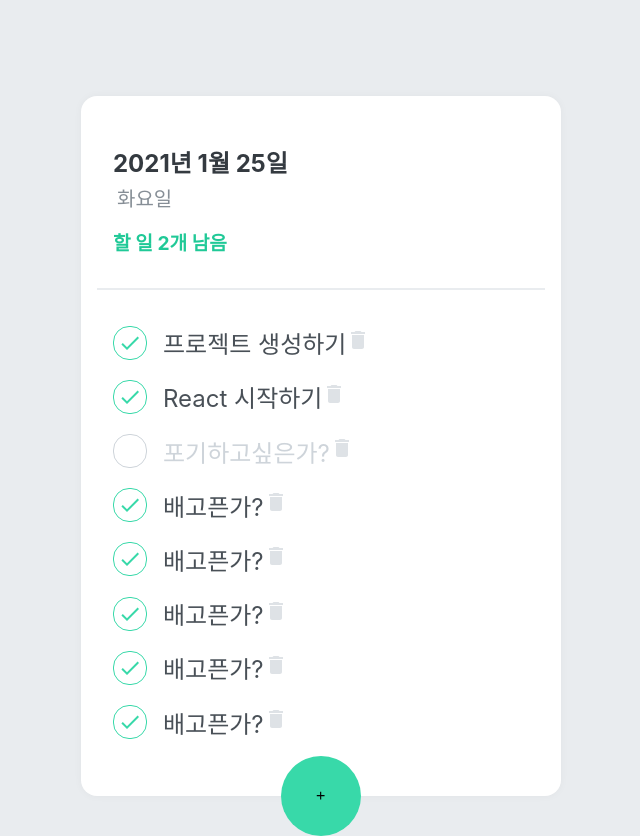
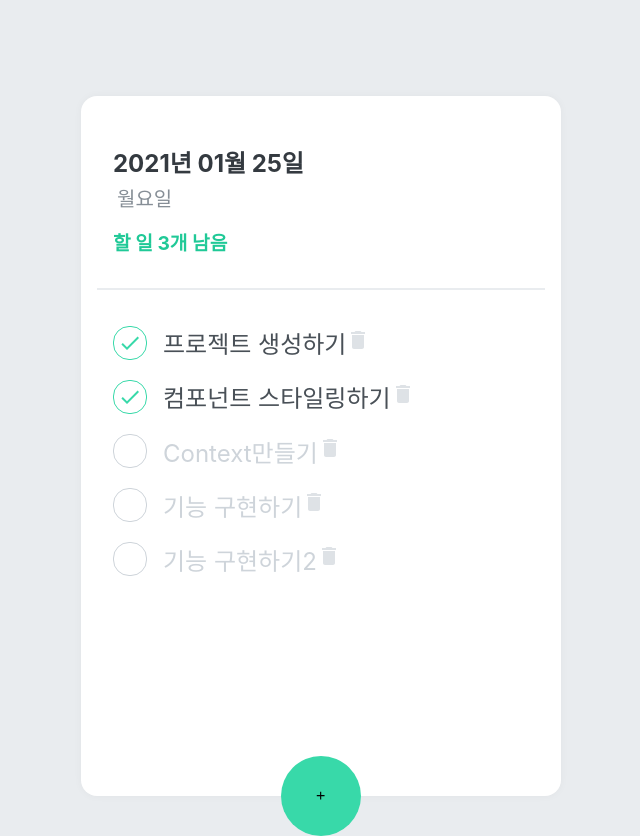
Before and after one commit to hyunjong-96/todoList_with.React, a React (Create React App) app: page / in a window 1280 px wide. Shown: the whole page, without its empty margins (319-959 px from the left). Built offline with nearby package versions, Linux system fonts and the light colour scheme.

Commit message:
#2 TodoHeader TodoList TodoItem 바인딩

```diff
--- a/package.json
+++ b/package.json
@@ -6,6 +6,7 @@
     "@testing-library/jest-dom": "^5.11.9",
     "@testing-library/react": "^11.2.3",
     "@testing-library/user-event": "^12.6.2",
+    "dayjs": "^1.10.4",
     "react": "^17.0.1",
     "react-dom": "^17.0.1",
     "react-icons": "^4.1.0",
--- a/src/TodoContext/TodoContext.js
+++ b/src/TodoContext/TodoContext.js
@@ -19,6 +19,11 @@ const initialTodos=[
     {
         id:4,
         text:'기능 구현하기',
+        done:false
+    },
+    {
+        id:5,
+        text:'기능 구현하기2',
         done:false
     }
 ]
@@ -48,7 +53,7 @@ const TodoNextIdContext = createContext();
 
 export function TodoProvider({children}){
     const [state, dispatch] = useReducer(todoReducer,initialTodos);
-    const nextId = useRef(5)
+    const nextId = useRef(6)
 
     return (
         <TodoStateContext.Provider value={state}>
@@ -61,7 +66,7 @@ export function TodoProvider({children}){
     )
 }
 
-export function useTodoState(){
+export function TodoState(){
     const context = useContext(TodoStateContext)
     if(!context){
         throw new Error('Cannot find TodoProvider(state)')  //해당 hook들을 사용하기 위해서 TodoProvider컴포넌트 내부에 렌더링이 되어있지않다면 에러발생
--- a/src/components/TodoHead.js
+++ b/src/components/TodoHead.js
@@ -1,6 +1,8 @@
 import React from 'react'
 import styled from 'styled-components'
-import {useTodoState} from '../TodoContext/TodoContext'
+import {TodoState} from '../TodoContext/TodoContext'
+import dayjs from 'dayjs'
+import 'dayjs/locale/ko'
 //오늘의 날짜와 요일을 보여주고, 앞으로 해야할 일이 몇개 남았는지 보여줌
 
 const HeadBlock = styled.div`
@@ -27,13 +29,19 @@ const HeadBlock = styled.div`
 `
 
 function TodoHead(){
-    const todos = useTodoState()
-    console.log('TodoHead의 todos : ',todos)
+    //undoTasks
+    const todos = TodoState()
+    const undoneTasks = todos.filter(todo=> !todo.done).length
+
+    //날짜
+    dayjs.locale('ko')
+    const date = dayjs()
+    const now = date.format('YYYY년 MM월 DD일')
     return(
         <HeadBlock>
-            <h1>2021년 1월 25일</h1>
-            <div className="day">화요일</div>
-            <div className="tasks-left">할 일 2개 남음</div>
+            <h1>{now}</h1>
+            <div className="day">{date.format('ddd')}요일</div>
+            <div className="tasks-left">할 일 {undoneTasks}개 남음</div>
         </HeadBlock>
     )
 }
--- a/src/components/TodoItem.js
+++ b/src/components/TodoItem.js
@@ -1,6 +1,7 @@
 import React from 'react'
 import styled,{css} from 'styled-components'
 import {MdDone, MdDelete} from 'react-icons/md'
+import {TodoDispatch} from '../TodoContext/TodoContext'
 //할 일에 대한 정보를 렌더링해주는 컴포넌트. 좌측에 있는 원을 누르면 할일의 완료 여부를 toggle할 수 있다.
 //할 일이 완료되면 좌측에 체크가 나타나고 텍스트의 색상이 연해짐
 //마우스를 올리면 휴지통 아이콘이 나타나고 이를 누르면 항목이 삭제된다.
@@ -62,15 +63,18 @@ const Remove = styled.div`
 `
 
 function TodoItem({id,done,text}){
+    const dispatch = TodoDispatch()
+    const onToggle = () => dispatch({type:'TOGGLE',id})
+    const onRemove = () => dispatch({type:'REMOVE',id})
     return(
         <TodoItemBlock>
-            <CheckCircle done={done}>
+            <CheckCircle done={done} onClick={onToggle}>
                 {done && <MdDone/>}
             </CheckCircle>
             <Text done={done}>
                 {text}
             </Text>
-            <Remove>
+            <Remove onClick={onRemove}>
                 <MdDelete/>
             </Remove>
         </TodoItemBlock>
--- a/src/components/TodoList.js
+++ b/src/components/TodoList.js
@@ -1,6 +1,7 @@
 import React from 'react'
 import styled from 'styled-components'
 import TodoItem from './TodoItem'
+import {TodoState} from '../TodoContext/TodoContext'
 //할일에 대한 정보가 들어있는 todos 배열을 내장함수map을 사용하여 여러개의 TodoItem컴포넌트를 렌더링해준다.
 const ListBlock = styled.div`
     //border:1px solid red;
@@ -12,16 +13,12 @@ const ListBlock = styled.div`
 `
 
 function TodoList(){
+    const todoList = TodoState()
     return(
         <ListBlock>
-            <TodoItem text="프로젝트 생성하기" done={true}/>
-            <TodoItem text="React 시작하기" done={true}/>
-            <TodoItem text="포기하고싶은가?" done={false}/>
-            <TodoItem text="배고픈가?" done={true}/>
-            <TodoItem text="배고픈가?" done={true}/>
-            <TodoItem text="배고픈가?" done={true}/>
-            <TodoItem text="배고픈가?" done={true}/>
-            <TodoItem text="배고픈가?" done={true}/>
+            {todoList.map(todo=>(
+                <TodoItem key={todo.id} id={todo.id} text={todo.text} done={todo.done}/>
+            ))}
         </ListBlock>
     )
 }
```
Also changed, not shown: 2 other files (tests, documents, lock files or other folders).
